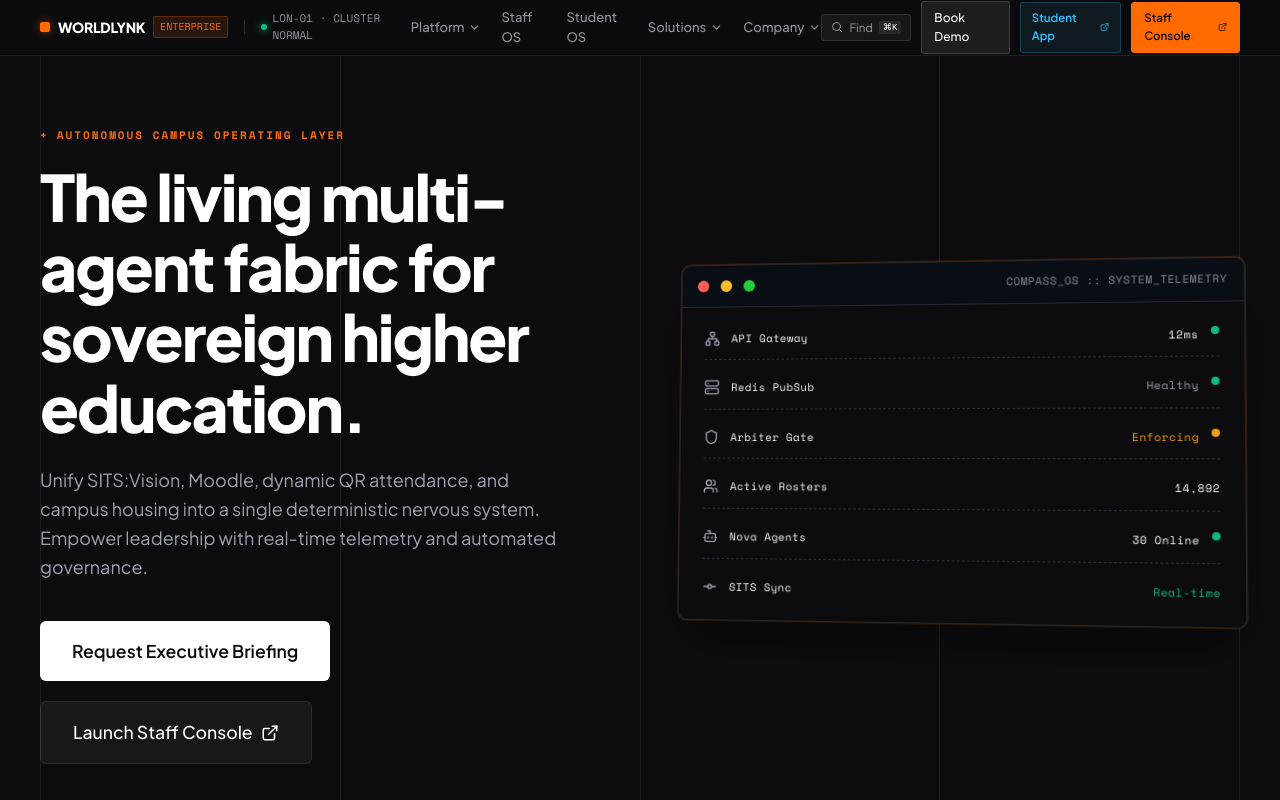
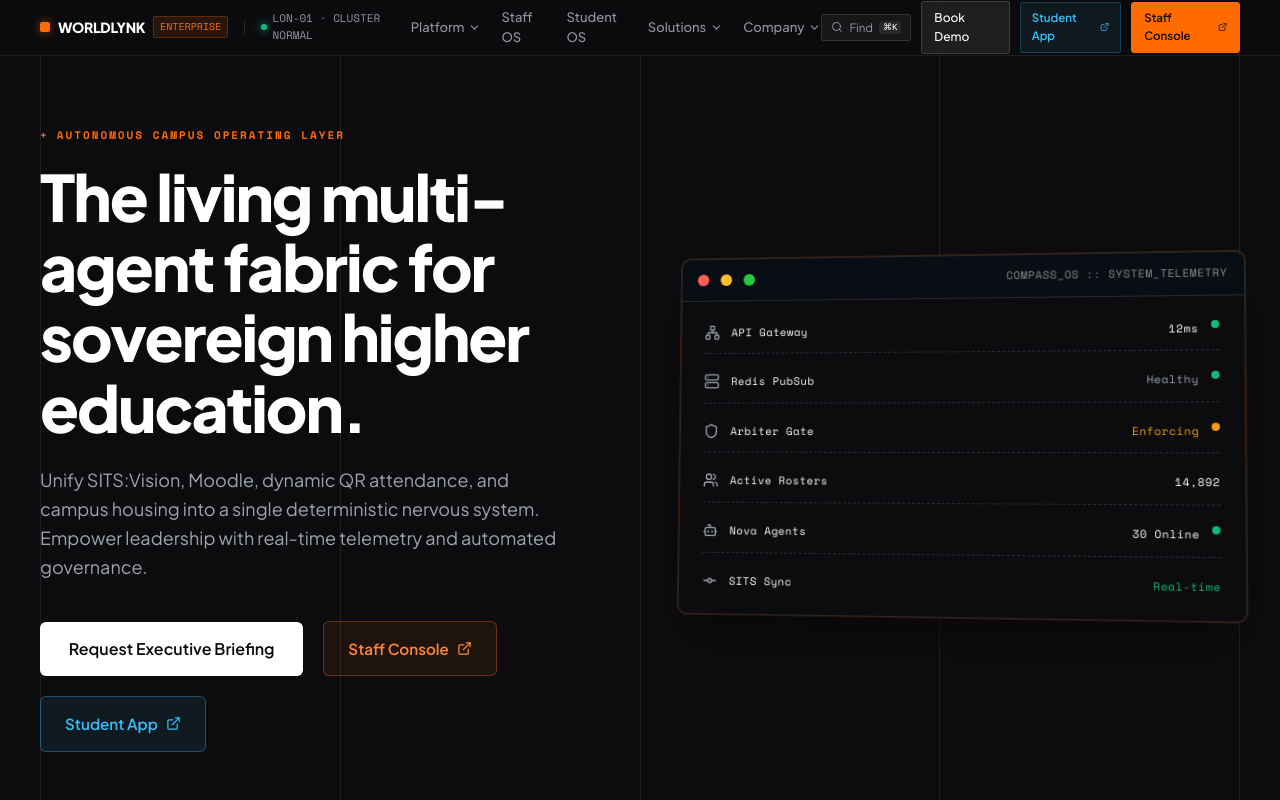
Before and after one commit to worldlynk-limited/worldlynk-enterprise, a React (Vite) app: page / in a window 1280 px wide. Shown: the top 800 px of the page. Built offline with nearby package versions, Linux system fonts and the light colour scheme; the HTML template or start-up script is replaced by a standard one.

Commit message:
feat: world-class UI polish, dual-platform CTAs, and live deployment banners

```diff
--- a/src/index.css
+++ b/src/index.css
@@ -1620,3 +1620,47 @@
   border-color: var(--wl-accent) !important;
   background: rgba(255, 107, 0, 0.08) !important;
 }
+
+/* ── 22. World-Class Polish & Specular Highlights ─────────── */
+.card-glass {
+  background: rgba(19, 19, 26, 0.75);
+  backdrop-filter: blur(20px);
+  -webkit-backdrop-filter: blur(20px);
+  border: 1px solid rgba(255, 255, 255, 0.08);
+  box-shadow: inset 0 1px 0 0 rgba(255, 255, 255, 0.1), 0 20px 40px -15px rgba(0, 0, 0, 0.7);
+}
+
+.glow-orange {
+  box-shadow: 0 0 35px -8px rgba(255, 107, 0, 0.35);
+}
+
+.glow-cyan {
+  box-shadow: 0 0 35px -8px rgba(56, 189, 248, 0.3);
+}
+
+.glow-emerald {
+  box-shadow: 0 0 35px -8px rgba(16, 185, 129, 0.3);
+}
+
+.btn-primary:active, .btn-secondary:active {
+  transform: scale(0.98);
+}
+
+/* World-class custom scrollbar */
+::-webkit-scrollbar {
+  width: 6px;
+  height: 6px;
+}
+
+::-webkit-scrollbar-track {
+  background: #09090d;
+}
+
+::-webkit-scrollbar-thumb {
+  background: rgba(255, 255, 255, 0.15);
+  border-radius: 3px;
+}
+
+::-webkit-scrollbar-thumb:hover {
+  background: rgba(255, 107, 0, 0.4);
+}
--- a/src/pages/HomePage.jsx
+++ b/src/pages/HomePage.jsx
@@ -9,6 +9,7 @@
 } from 'lucide-react';
 
 const COMPASS_BACKEND_URL = "https://uniportal-uq1p.onrender.com";
+const STUDENT_PLATFORM_URL = "https://worldlynk.co.uk";
 
 const GridOverlay = ({ variant = 'dark' }) => (
   <div className={`wl-grid-overlay wl-grid-overlay--${variant}`}>
@@ -89,10 +90,13 @@
               <p className="body-lg text-secondary" style={{ marginBottom: '2.5rem', maxWidth: '540px' }}>
                 Unify SITS:Vision, Moodle, dynamic QR attendance, and campus housing into a single deterministic nervous system. Empower leadership with real-time telemetry and automated governance.
               </p>
-              <div className="flex gap-md" style={{ flexWrap: 'wrap' }}>
-                <Link to="/demo" className="btn-primary" style={{ padding: '1rem 2rem', fontSize: '1.1rem' }}>Request Executive Briefing</Link>
-                <a href={COMPASS_BACKEND_URL} target="_blank" rel="noreferrer" className="btn-secondary" style={{ padding: '1rem 2rem', fontSize: '1.1rem', display: 'flex', alignItems: 'center', gap: '0.5rem' }}>
-                  Launch Staff Console <ExternalLink size={18} />
+              <div className="flex gap-md" style={{ flexWrap: 'wrap', alignItems: 'center' }}>
+                <Link to="/demo" className="btn-primary" style={{ padding: '0.9rem 1.8rem', fontSize: '1rem' }}>Request Executive Briefing</Link>
+                <a href={COMPASS_BACKEND_URL} target="_blank" rel="noreferrer" className="btn-secondary" style={{ padding: '0.9rem 1.5rem', fontSize: '0.95rem', display: 'inline-flex', alignItems: 'center', gap: '0.5rem', border: '1px solid rgba(255, 107, 0, 0.35)', background: 'rgba(255, 107, 0, 0.08)' }}>
+                  <span style={{ color: '#ff8833', fontWeight: 600 }}>Staff Console</span> <ExternalLink size={15} color="#ff8833" />
+                </a>
+                <a href={STUDENT_PLATFORM_URL} target="_blank" rel="noreferrer" className="btn-secondary" style={{ padding: '0.9rem 1.5rem', fontSize: '0.95rem', display: 'inline-flex', alignItems: 'center', gap: '0.5rem', border: '1px solid rgba(56, 189, 248, 0.35)', background: 'rgba(56, 189, 248, 0.08)' }}>
+                  <span style={{ color: '#38bdf8', fontWeight: 600 }}>Student App</span> <ExternalLink size={15} color="#38bdf8" />
                 </a>
               </div>
             </div>
@@ -573,10 +577,13 @@
                   <p className="text-secondary" style={{ fontSize: '0.9rem' }}>Checklists and visa prep for international students before they arrive.</p>
                 </div>
               </div>
-              <div style={{ textAlign: 'center', marginTop: '2rem' }}>
+              <div style={{ display: 'flex', justifyContent: 'center', gap: '1rem', marginTop: '2rem', flexWrap: 'wrap' }}>
                 <Link to="/student-os" className="btn-secondary" style={{ padding: '0.75rem 1.5rem', display: 'inline-flex', alignItems: 'center', gap: '0.5rem', backgroundColor: '#131318', border: '1px solid #2a2a35', color: 'white' }}>
                   Explore Student OS <ArrowRight size={16} />
                 </Link>
+                <a href={STUDENT_PLATFORM_URL} target="_blank" rel="noreferrer" className="btn-primary" style={{ padding: '0.75rem 1.5rem', display: 'inline-flex', alignItems: 'center', gap: '0.5rem' }}>
+                  Launch Student App <ExternalLink size={16} />
+                </a>
               </div>
             </div>
           )}
--- a/src/pages/PlatformPage.jsx
+++ b/src/pages/PlatformPage.jsx
@@ -26,6 +26,7 @@
 } from 'lucide-react';
 
 const COMPASS_BACKEND_URL = "https://uniportal-uq1p.onrender.com";
+const STUDENT_PLATFORM_URL = "https://worldlynk.co.uk";
 
 const STUDENTS = [
   {
@@ -181,15 +182,21 @@
                 <div style={{ fontSize: '1.4rem', fontWeight: '800', marginTop: '2px' }}>12ms Event Bus</div>
                 <div className="mono-sm text-secondary" style={{ fontSize: '11px' }}>100% Deterministic Resolution</div>
               </div>
-              <div className="flex gap-sm">
-                <Link to="/how-it-works" className="btn-primary btn-sm" style={{ flex: 1, fontSize: '11px', display: 'flex', alignItems: 'center', justifyContent: 'center', gap: '4px' }}>
-                  <span>Operating Loop</span>
+              <div className="flex flex-col gap-xs">
+                <div className="flex gap-xs">
+                  <a href={COMPASS_BACKEND_URL} target="_blank" rel="noreferrer" className="btn-secondary btn-sm" style={{ flex: 1, fontSize: '11px', display: 'flex', alignItems: 'center', justifyContent: 'center', gap: '4px', border: '1px solid rgba(255, 107, 0, 0.35)', background: 'rgba(255, 107, 0, 0.08)' }}>
+                    <span style={{ color: '#ff8833', fontWeight: 600 }}>Staff Console</span>
+                    <ExternalLink size={11} color="#ff8833" />
+                  </a>
+                  <a href={STUDENT_PLATFORM_URL} target="_blank" rel="noreferrer" className="btn-secondary btn-sm" style={{ flex: 1, fontSize: '11px', display: 'flex', alignItems: 'center', justifyContent: 'center', gap: '4px', border: '1px solid rgba(56, 189, 248, 0.35)', background: 'rgba(56, 189, 248, 0.08)' }}>
+                    <span style={{ color: '#38bdf8', fontWeight: 600 }}>Student App</span>
+                    <ExternalLink size={11} color="#38bdf8" />
+                  </a>
+                </div>
+                <Link to="/how-it-works" className="btn-primary btn-sm" style={{ fontSize: '11px', display: 'flex', alignItems: 'center', justifyContent: 'center', gap: '4px' }}>
+                  <span>Explore Operating Loop</span>
                   <ArrowRight size={12} />
                 </Link>
-                <a href={COMPASS_BACKEND_URL} target="_blank" rel="noreferrer" className="btn-secondary btn-sm" style={{ flex: 1, fontSize: '11px', display: 'flex', alignItems: 'center', justifyContent: 'center', gap: '4px' }}>
-                  <span>Compass</span>
-                  <ExternalLink size={12} />
-                </a>
               </div>
             </div>
           </div>
--- a/src/pages/StaffOSPage.jsx
+++ b/src/pages/StaffOSPage.jsx
@@ -588,6 +588,30 @@
         </div>
       </section>
 
+      {/* ── LIVE LAUNCH CALL TO ACTION ──────────────────────────────── */}
+      <section className="section" style={{ paddingTop: '16px', paddingBottom: '64px' }}>
+        <div className="main-container">
+          <div className="card-glass glow-orange" style={{ padding: '36px', borderRadius: '16px', display: 'flex', justifyContent: 'space-between', alignItems: 'center', flexWrap: 'wrap', gap: '24px' }}>
+            <div>
+              <div className="mono-label" style={{ color: 'var(--accent-orange)' }}>CAMPUS OPERATIONS BENCH</div>
+              <h2 className="headline-md" style={{ marginTop: '4px', marginBottom: '8px' }}>Deploy Uniportal Compass for Your Faculty &amp; Registry.</h2>
+              <p className="body-sm text-secondary" style={{ maxWidth: '640px' }}>
+                Clear peak-period transcript backlogs, monitor UKVI Tier-4 sponsor risk in real-time, and empower tutors with automated evidence synthesis while maintaining human authority.
+              </p>
+            </div>
+            <div className="flex gap-md" style={{ flexWrap: 'wrap' }}>
+              <a href={COMPASS_BACKEND_URL} target="_blank" rel="noreferrer" className="btn-primary" style={{ padding: '0.85rem 1.6rem', display: 'inline-flex', alignItems: 'center', gap: '6px' }}>
+                <span>Launch Staff Console</span>
+                <ExternalLink size={15} />
+              </a>
+              <Link to="/demo" className="btn-secondary" style={{ padding: '0.85rem 1.6rem' }}>
+                Request Architecture Briefing
+              </Link>
+            </div>
+          </div>
+        </div>
+      </section>
+
       {/* ── MODAL: SHA-256 AUDIT LEDGER ───────────────────────────── */}
       {showLedgerModal && (
         <div style={{
--- a/src/pages/StudentOSPage.jsx
+++ b/src/pages/StudentOSPage.jsx
@@ -817,6 +817,30 @@
         </div>
       </section>
 
+      {/* ── LIVE LAUNCH CALL TO ACTION ──────────────────────────────── */}
+      <section className="section" style={{ paddingTop: '16px', paddingBottom: '64px' }}>
+        <div className="main-container">
+          <div className="card-glass glow-orange" style={{ padding: '36px', borderRadius: '16px', display: 'flex', justifyContent: 'space-between', alignItems: 'center', flexWrap: 'wrap', gap: '24px' }}>
+            <div>
+              <div className="mono-label" style={{ color: 'var(--accent-orange)' }}>READY FOR DEPLOYMENT</div>
+              <h2 className="headline-md" style={{ marginTop: '4px', marginBottom: '8px' }}>Experience the Sovereign Student Super-App Live.</h2>
+              <p className="body-sm text-secondary" style={{ maxWidth: '640px' }}>
+                Join thousands of UK students using WorldLynk daily to manage timetable conflicts, avoid 20-hour work cap breaches, and secure verified campus accommodation.
+              </p>
+            </div>
+            <div className="flex gap-md" style={{ flexWrap: 'wrap' }}>
+              <a href="https://worldlynk.co.uk" target="_blank" rel="noopener noreferrer" className="btn-primary" style={{ padding: '0.85rem 1.6rem', display: 'inline-flex', alignItems: 'center', gap: '6px' }}>
+                <span>Launch Student App</span>
+                <ExternalLink size={15} />
+              </a>
+              <Link to="/demo" className="btn-secondary" style={{ padding: '0.85rem 1.6rem' }}>
+                Book Campus Walkthrough
+              </Link>
+            </div>
+          </div>
+        </div>
+      </section>
+
       {/* ── MODAL: EXPORT CAS AUDIT DOSSIER ───────────────────────── */}
       {showCertificateModal && (
         <div style={{
```
